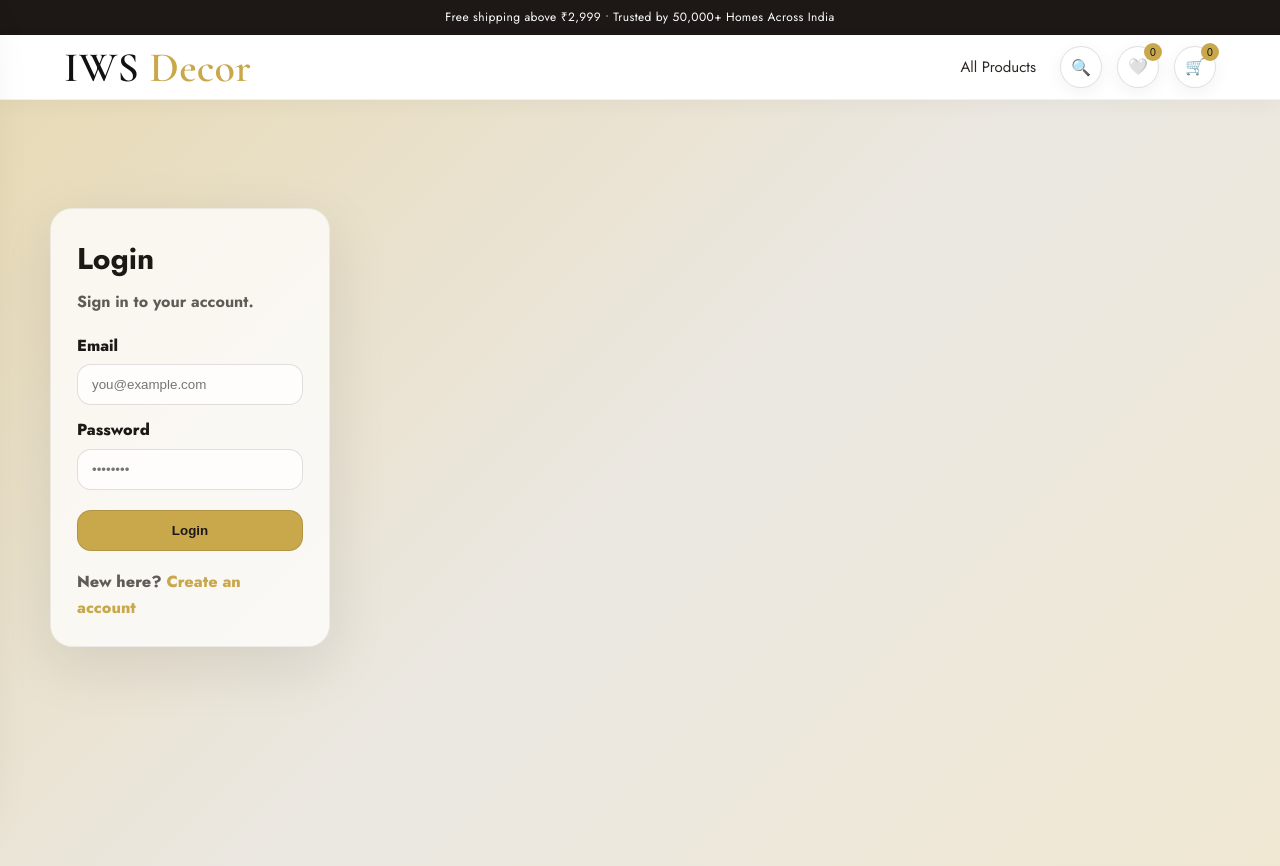
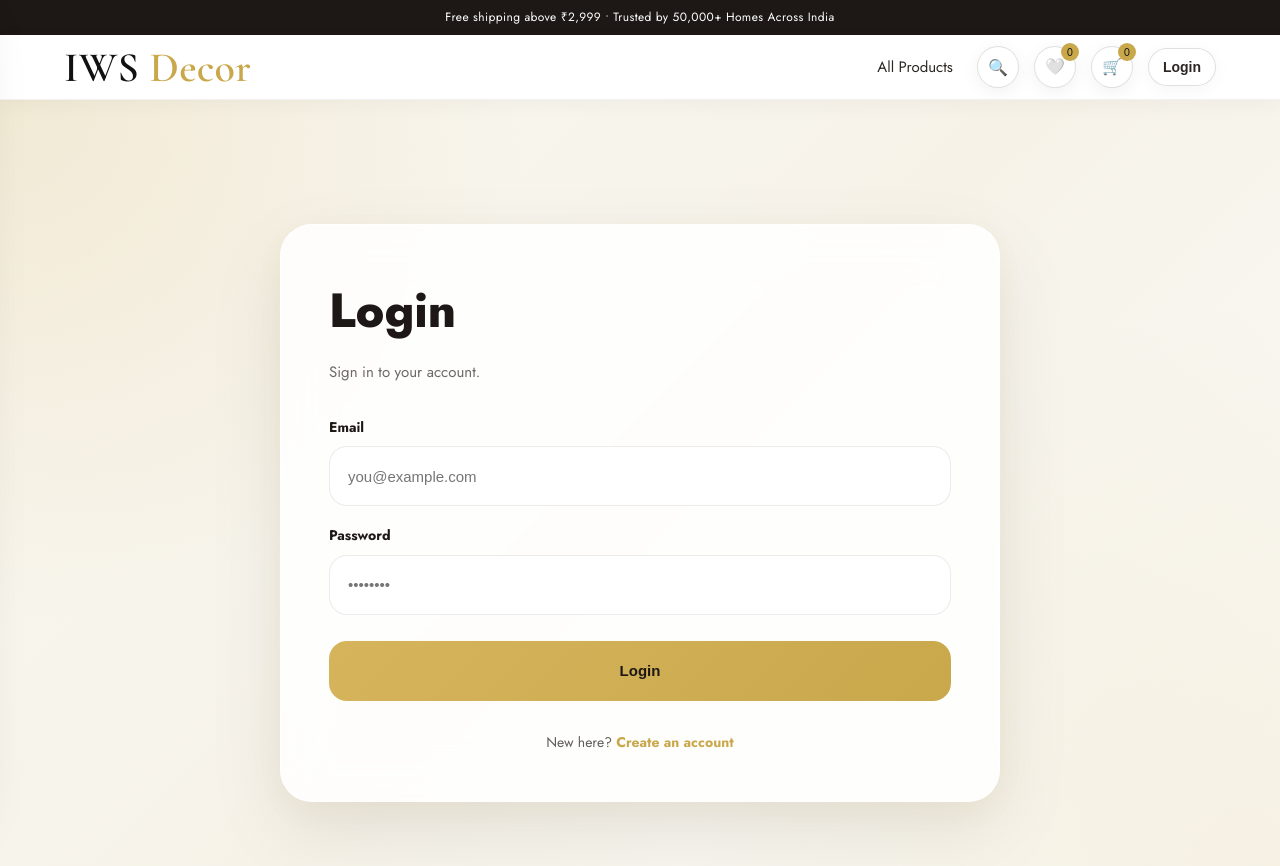
Before and after one commit to rahul72parihar/iwsDecorReact, a React (Vite) app: page /login in a window 1280 px wide. Shown: the top 866 px of the page. Built offline with nearby package versions, Linux system fonts and the light colour scheme; no server answers.

Commit message:
login added

```diff
--- /dev/null
+++ b/src/auth/useAuth.js
@@ -0,0 +1,6 @@
+import { useContext } from 'react';
+import AuthContext from './AuthProvider';
+
+export default function useAuth() {
+  return useContext(AuthContext);
+}
--- a/src/components/Header/Header.css
+++ b/src/components/Header/Header.css
@@ -270,3 +270,36 @@
     display: none;
   }
 }
+
+/* =========================
+   AUTH BUTTON
+========================= */
+
+.auth-btn {
+  border: none;
+  background: transparent;
+  cursor: pointer;
+
+  font-size: 14px;
+  font-weight: 650;
+  color: #2c2723;
+  white-space: nowrap;
+
+  padding: 10px 14px;
+  border-radius: 999px;
+
+  border: 1px solid rgba(0, 0, 0, 0.12);
+  background: white;
+
+  box-shadow: 0 4px 18px rgba(0, 0, 0, 0.04);
+  transition: transform 0.2s ease, box-shadow 0.2s ease;
+}
+
+.auth-btn:hover {
+  transform: translateY(-2px);
+  box-shadow: 0 10px 30px rgba(0, 0, 0, 0.08);
+}
+
+.auth-btn--logout {
+  border-color: rgba(0, 0, 0, 0.18);
+}
--- a/src/components/Header/Header.jsx
+++ b/src/components/Header/Header.jsx
@@ -1,13 +1,41 @@
-import { Link } from "react-router-dom";
-import { useState } from "react";
+import { Link, useNavigate } from "react-router-dom";
+import { useEffect, useState } from "react";
 import { useSelector } from "react-redux";
+import { onAuthStateChanged, signOut } from "firebase/auth";
+
+import auth from "../../firebase/firebaseAuth";
+
 import "./Header.css";
 import HeaderSidebar from "../HeaderSidebar/HeaderSidebar";
 
 function Header() {
+  const navigate = useNavigate();
+
   const [sidebarOpen, setSidebarOpen] = useState(false);
+  const [user, setUser] = useState(null);
+
   const totalQuantity = useSelector((s) => s.cart?.totalQuantity ?? 0);
   const wishlistCount = useSelector((s) => s.wishlist?.items?.length ?? 0);
+
+  useEffect(() => {
+    const unsub = onAuthStateChanged(auth, (firebaseUser) => {
+      setUser(firebaseUser);
+    });
+    return () => unsub();
+  }, []);
+
+  const handleAuthClick = async () => {
+    if (!user) {
+      navigate("/login");
+      return;
+    }
+
+    try {
+      await signOut(auth);
+    } finally {
+      navigate("/login");
+    }
+  };
 
   return (
     <>
@@ -42,6 +70,7 @@ function Header() {
 
             <div className="header-icons">
               <button className="icon-btn">🔍</button>
+
               <Link to="/wishlist" className="icon-btn wishlist-btn-header">
                 🤍
                 <span className="wishlist-count">{wishlistCount}</span>
@@ -50,6 +79,14 @@ function Header() {
                 🛒
                 <span className="cart-count">{totalQuantity}</span>
               </Link>
+
+              <button
+                type="button"
+                className={`auth-btn ${user ? "auth-btn--logout" : ""}`}
+                onClick={handleAuthClick}
+              >
+                {user ? "Log out" : "Login"}
+              </button>
             </div>
           </div>
         </div>
--- a/src/pages/Auth/AuthPages.css
+++ b/src/pages/Auth/AuthPages.css
@@ -1,156 +1,218 @@
 .auth-page {
   min-height: 100vh;
-  background: linear-gradient(135deg, rgba(201, 168, 76, 0.35), rgba(29, 24, 21, 0.06), rgba(201, 168, 76, 0.18));
-  padding: calc(24px + var(--header-offset, 84px)) 16px 40px;
+
+  display: flex;
+  justify-content: center;
+  align-items: flex-start;
+
+  padding:
+    calc(var(--header-offset, 84px) + 40px)
+    20px
+    60px;
+
+  background:
+    radial-gradient(circle at top left, rgba(201, 168, 76, 0.18), transparent 35%),
+    radial-gradient(circle at bottom right, rgba(201, 168, 76, 0.12), transparent 40%),
+    linear-gradient(
+      135deg,
+      #faf8f2 0%,
+      #f6f2e8 50%,
+      #fcfbf8 100%
+    );
 }
 
-/* layout: sidebar + form card */
 .auth-layout {
-  max-width: 1180px;
-  margin: 0 auto;
-  display: grid;
-  grid-template-columns: 280px 1fr;
-  gap: 22px;
-  align-items: start;
+  width: 100%;
 }
 
-@media (max-width: 900px) {
-  .auth-layout {
-    grid-template-columns: 1fr;
-  }
-}
-
-.auth-sidebar {
-  background: rgba(255, 255, 255, 0.72);
-  border: 1px solid rgba(0, 0, 0, 0.06);
-  border-radius: 18px;
-  box-shadow: 0 18px 60px rgba(17, 17, 17, 0.10);
-  padding: 16px;
-}
-
-.auth-sidebar__title {
-  font-weight: 800;
-  color: #1d1815;
-  margin-bottom: 12px;
-  font-size: 14px;
-  letter-spacing: 0.2px;
-}
-
-.auth-sidebar__links {
-  display: flex;
-  flex-direction: column;
-  gap: 10px;
-}
-
-.auth-sidebar__link {
-  display: inline-flex;
-  align-items: center;
-  justify-content: space-between;
-  padding: 12px 12px;
-  border-radius: 14px;
-  text-decoration: none;
-  font-weight: 700;
-  color: rgba(29, 24, 21, 0.88);
-  border: 1px solid rgba(0, 0, 0, 0.06);
-  background: rgba(255, 255, 255, 0.6);
-  transition: transform 160ms ease, background 160ms ease, border-color 160ms ease;
-}
-
-.auth-sidebar__link:hover {
-  transform: translateX(2px);
-  background: rgba(201, 168, 76, 0.14);
-  border-color: rgba(201, 168, 76, 0.35);
-}
-
-.auth-sidebar__link--active {
-  background: rgba(201, 168, 76, 0.20);
-  border-color: rgba(201, 168, 76, 0.45);
+.auth-layout--single {
+  width: 100%;
+  max-width: 720px;
+  margin: 0 auto;
 }
 
 .auth-card {
-  background: rgba(255, 255, 255, 0.75);
-  border: 1px solid rgba(0, 0, 0, 0.06);
-  border-radius: 22px;
-  box-shadow: 0 18px 60px rgba(17, 17, 17, 0.10);
-  padding: 26px;
+  width: 100%;
+
+  padding: 48px;
+
+  border-radius: 32px;
+
+  background: rgba(255, 255, 255, 0.85);
+
+  backdrop-filter: blur(24px);
+  -webkit-backdrop-filter: blur(24px);
+
+  border: 1px solid rgba(255, 255, 255, 0.65);
+
+  box-shadow:
+    0 30px 80px rgba(0, 0, 0, 0.08),
+    0 10px 30px rgba(201, 168, 76, 0.08);
 }
 
 .auth-card h1 {
-  font-size: 30px;
-  margin-bottom: 6px;
+  margin: 0 0 10px;
+
+  font-size: clamp(2rem, 4vw, 3rem);
+  font-weight: 800;
+
   color: #1d1815;
 }
 
 .auth-subtitle {
-  margin-top: 0;
-  margin-bottom: 18px;
-  color: rgba(29, 24, 21, 0.7);
-  font-weight: 700;
+  margin: 0 0 32px;
+
+  color: rgba(29, 24, 21, 0.65);
+
+  font-size: 15px;
+  line-height: 1.6;
 }
 
 .auth-form {
   display: flex;
   flex-direction: column;
-  gap: 12px;
+  gap: 18px;
 }
 
 .auth-field {
   display: flex;
   flex-direction: column;
-  gap: 6px;
+  gap: 8px;
 }
 
 .auth-label {
-  font-weight: 800;
+  font-size: 14px;
+  font-weight: 700;
   color: #1d1815;
 }
 
 .auth-input {
-  padding: 12px 14px;
-  border-radius: 14px;
-  border: 1px solid rgba(0,0,0,0.12);
-  background: rgba(255,255,255,0.75);
+  width: 100%;
+  height: 60px;
+
+  padding: 0 18px;
+
+  border-radius: 18px;
+
+  border: 1px solid rgba(0, 0, 0, 0.08);
+
+  background: rgba(255, 255, 255, 0.9);
+
+  font-size: 15px;
+
+  transition: all 0.2s ease;
+
   outline: none;
 }
 
 .auth-input:focus {
-  border-color: rgba(201, 168, 76, 0.75);
-  box-shadow: 0 0 0 4px rgba(201, 168, 76, 0.18);
+  background: white;
+
+  border-color: rgba(201, 168, 76, 0.8);
+
+  box-shadow:
+    0 0 0 5px rgba(201, 168, 76, 0.14);
 }
 
 .auth-error {
-  color: #b00020;
-  font-weight: 800;
+  padding: 14px 16px;
+
+  border-radius: 16px;
+
+  background: rgba(220, 53, 69, 0.08);
+
+  border: 1px solid rgba(220, 53, 69, 0.15);
+
+  color: #dc3545;
+
+  font-size: 14px;
+  font-weight: 600;
 }
 
 .auth-primary-btn {
+  width: 100%;
+  height: 60px;
+
   margin-top: 8px;
-  padding: 12px 16px;
-  border-radius: 14px;
-  border: 1px solid rgba(0,0,0,0.12);
-  background: #c9a84c;
+
+  border: none;
+  border-radius: 18px;
+
+  background: linear-gradient(
+    135deg,
+    #d6b45c,
+    #c9a84c
+  );
+
   color: #1d1815;
-  font-weight: 900;
+
+  font-size: 15px;
+  font-weight: 800;
+
   cursor: pointer;
-  transition: transform 160ms ease, box-shadow 160ms ease;
+
+  transition: all 0.25s ease;
 }
 
-.auth-primary-btn:hover:enabled {
-  transform: translateY(-1px);
-  box-shadow: 0 10px 30px rgba(201, 168, 76, 0.25);
+.auth-primary-btn:hover:not(:disabled) {
+  transform: translateY(-2px);
+
+  box-shadow:
+    0 16px 35px rgba(201, 168, 76, 0.35);
 }
 
 .auth-primary-btn:disabled {
+  opacity: 0.7;
   cursor: not-allowed;
-  background: rgba(201,168,76,0.45);
 }
 
 .auth-footer {
-  margin-top: 6px;
-  font-weight: 800;
+  text-align: center;
+
+  margin-top: 12px;
+
   color: rgba(29, 24, 21, 0.7);
+
+  font-size: 14px;
 }
 
 .auth-footer a {
+  text-decoration: none;
+
   color: #c9a84c;
+
+  font-weight: 700;
 }
+
+.auth-footer a:hover {
+  text-decoration: underline;
+}
+
+@media (max-width: 768px) {
+  .auth-page {
+    padding:
+      calc(var(--header-offset, 84px) + 20px)
+      14px
+      30px;
+  }
+
+  .auth-card {
+    padding: 28px;
+    border-radius: 24px;
+  }
+
+  .auth-card h1 {
+    font-size: 2rem;
+  }
+}
+
+@media (max-width: 480px) {
+  .auth-card {
+    padding: 22px;
+  }
+
+  .auth-input,
+  .auth-primary-btn {
+    height: 56px;
+  }
+}
```
Also changed, not shown: src/auth/AuthProvider.jsx (added, +41 -0 lines), src/firebase/authService.js (added, +33 -0 lines).
